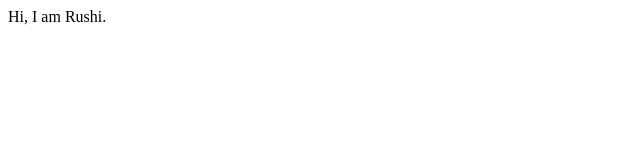
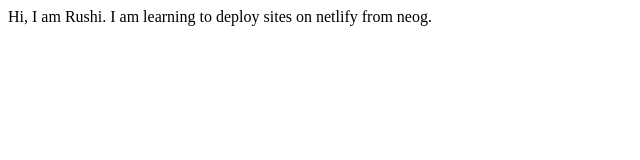
Before and after one commit to rushigithub12/Readme-Files-for-exercise, a plain HTML site: page index.html in a window 1280 px wide. Shown: the whole page, without its empty margins (0-640 px from the left). Drawn offline with Linux system fonts and the light colour scheme.

Commit message:
feat: added new description

```diff
--- a/index.html
+++ b/index.html
@@ -8,5 +8,6 @@
 </head>
 <body>
     Hi, I am Rushi.
+    I am learning to deploy sites on netlify from neog.
 </body>
 </html>
```
